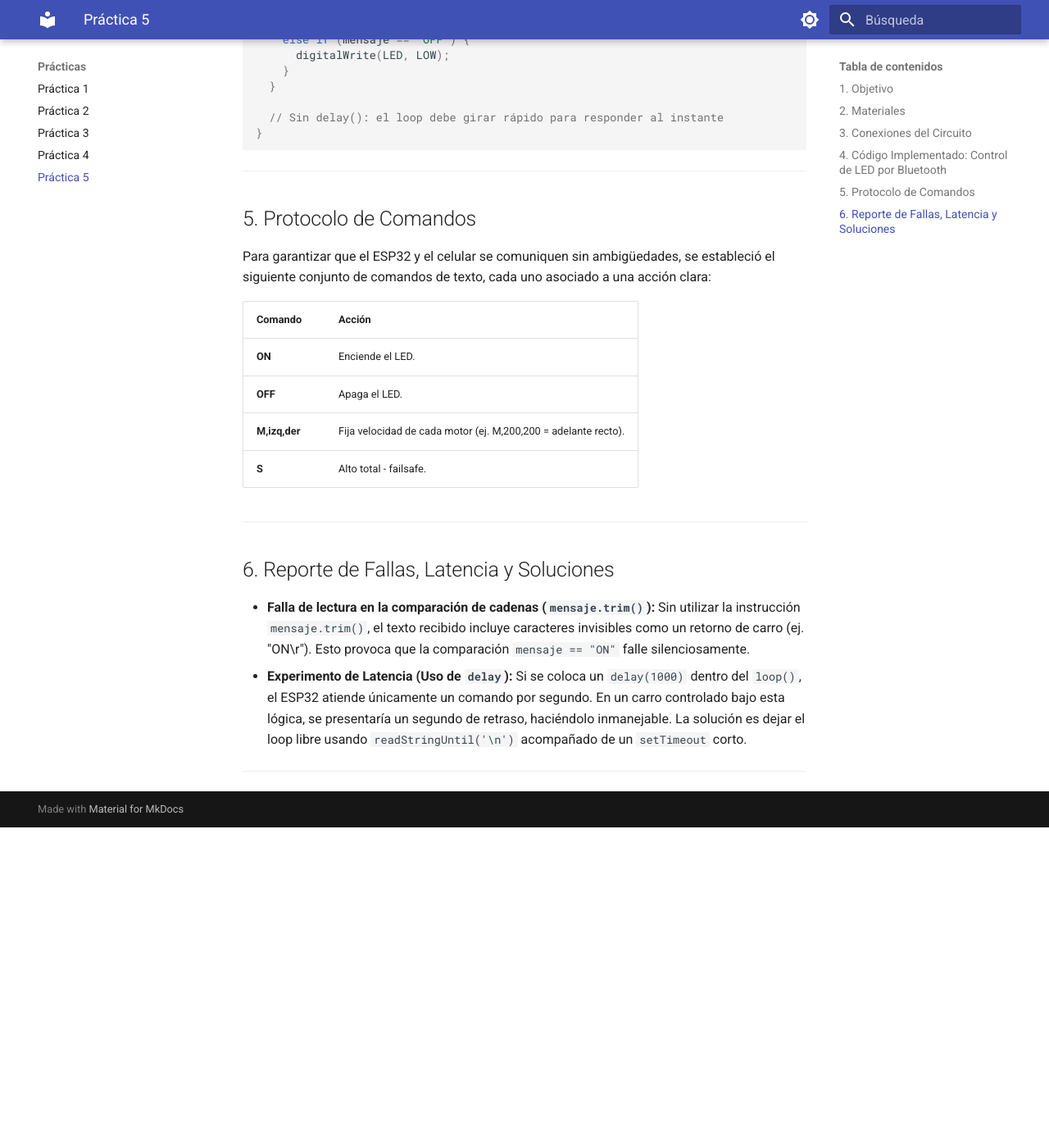
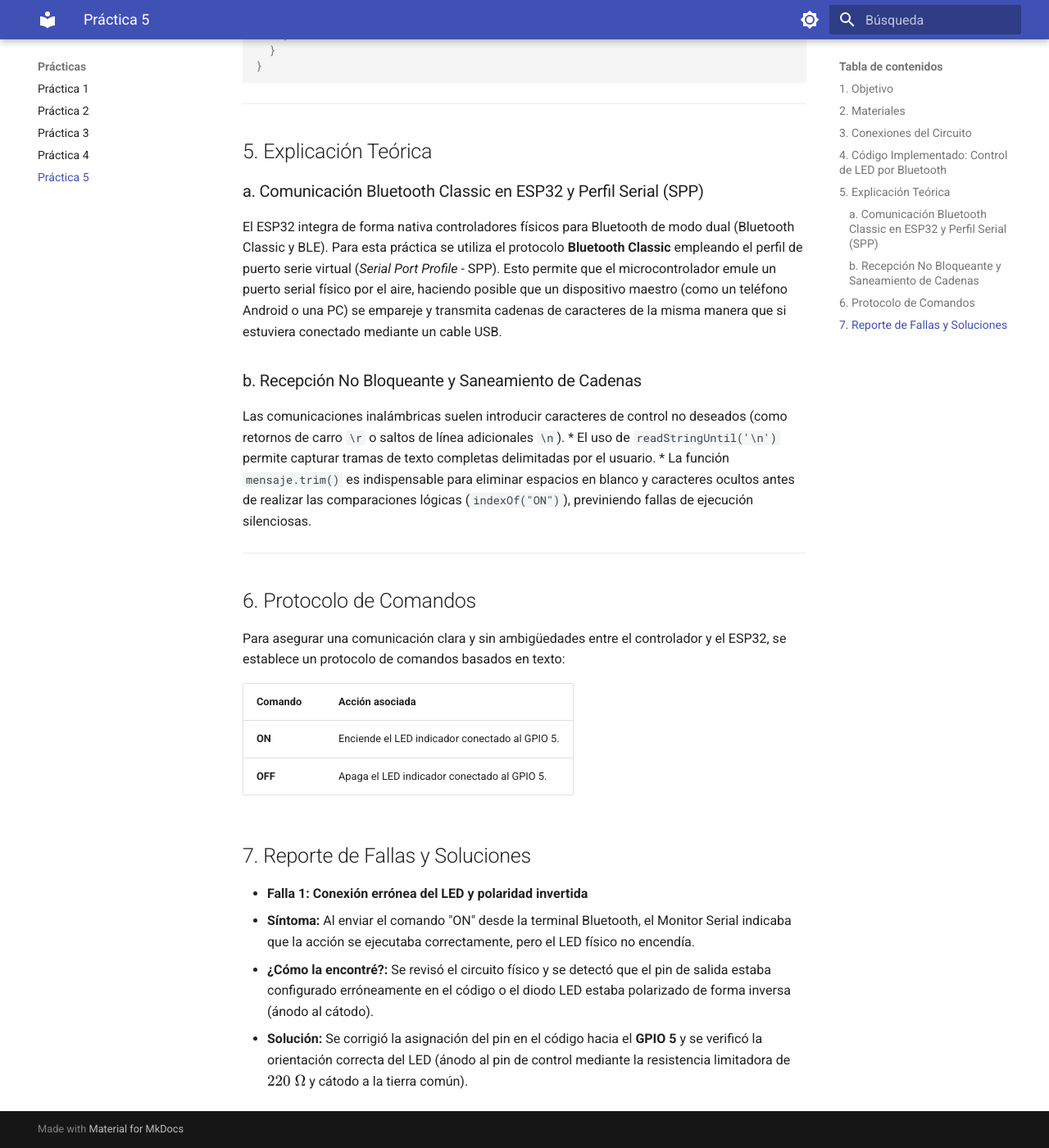
Before and after one commit to EmmanuelJustoFlores/Ibero-Portafolio, an MkDocs documentation site: the page built from docs/Practicas/Practica5.md, in a window 1280 px wide and 1400 px high, scrolled down 2067 px. Shown: the whole window at 82% size. Built offline with MkDocs 1.6.1 and Material for MkDocs 9.7.7, drawn with Linux system fonts in a browser that asks for light colours; before the commit the page ends 3076 px from its top, so only the background shows below that; some of the changed text lies outside the part shown.

Commit message:
Update Practica5.md

````diff
--- a/docs/Practicas/Practica5.md
+++ b/docs/Practicas/Practica5.md
@@ -5,7 +5,7 @@
 **Fecha:** 03/10/2026
 
 ## 1. Objetivo
-Establecer un enlace de comunicación serial inalámbrica mediante Bluetooth Classic utilizando el ESP32 para recibir comandos desde un celular o PC, controlar un LED y visualizar los datos en el Monitor Serial. Adicionalmente, documentar el protocolo de comandos y evaluar la latencia del sistema probando el impacto del uso de la función `delay()`.
+Establecer un enlace de comunicación serial inalámbrica mediante Bluetooth Classic utilizando la placa ESP32 para recibir comandos enviados desde un dispositivo móvil o PC, controlar el estado de un LED de forma inalámbrica y visualizar los datos de depuración en el Monitor Serial. Adicionalmente, documentar el protocolo de comandos, evaluar la latencia del sistema y documentar las fallas presentadas durante el armado y conexión del circuito.
 
 ## 2. Materiales
 
@@ -13,85 +13,88 @@
 | :---: | :--- | :--- |
 | **1** | ESP32 DevKit V1 | Placa de desarrollo / Microcontrolador principal (clásico, no S3/C3). |
 | **1** | LED | Diodo emisor de luz para indicador visual. |
-| **1** | Resistor 220 Ω | Resistencia limitadora de corriente para el LED. |
-| **1** | Cable USB | Cable de datos para programar el ESP32. |
+| **1** | Resistor $220\ \Omega$ | Resistencia limitadora de corriente para el LED. |
+| **1** | Cable USB | Cable de datos para programar y alimentar el ESP32. |
 | **1** | Celular Android (o PC) | Dispositivo con Bluetooth y la aplicación "Serial Bluetooth Terminal". |
-| **–** | Protoboard y Jumpers | Cables e interconexiones físicas para el armado. |
+| **–** | Protoboard y Jumpers | Cables e interconexiones físicas para el armado del circuito. |
 
 ---
 
 ## 3. Conexiones del Circuito
-* **Ánodo del LED (pata larga):** Conectado al pin **GPIO 23** del ESP32.
-* **Cátodo del LED (pata corta):** Conectado a la resistencia de 220 Ω, y el otro extremo de la resistencia a la masa común (GND).
+* **Ánodo del LED (pata larga):** Conectado al pin **GPIO 5** del ESP32.
+* **Cátodo del LED (pata corta):** Conectado a un extremo de la resistencia de $220\ \Omega$, y el otro extremo de la resistencia conectado a la masa común (**GND**).
 
 ---
 
 ## 4. Código Implementado: Control de LED por Bluetooth
-El siguiente código permite emparejar el ESP32 con el celular y controlar el encendido/apagado del LED enviando texto. Es crucial configurar la app de terminal para que agregue un salto de línea (`Newline = LF`) al final de cada envío.
+
+El código siguiente inicializa el módulo Bluetooth del ESP32 bajo el nombre `ESP32_Emmanuel` y procesa comandos de texto mediante una lectura serial optimizada para evitar bloqueos en el bucle principal (`loop`).
 
 ```cpp
 #include "BluetoothSerial.h"
 
-// Crea el objeto para la comunicación Bluetooth
 BluetoothSerial SerialBT;
-
-// Pin donde está conectado el LED
-#define LED 23
+const int ledPin = 5;
+String mensaje = "";
 
 void setup() {
-  // Inicializa el monitor serial tradicional
   Serial.begin(115200);
 
-  // Nombre con el que aparecerá el dispositivo Bluetooth
-  SerialBT.begin("ESP32");
+  SerialBT.begin("ESP32_Emmanuel");
+  Serial.println("El dispositivo Bluetooth ha iniciado, listo para emparejar.");
 
-  // Timeout corto para que readStringUntil no bloquee el loop
-  SerialBT.setTimeout(20);
-
-  // Configura el pin del LED como salida
-  pinMode(LED, OUTPUT);
+  pinMode(ledPin, OUTPUT);
+  digitalWrite(ledPin, LOW);
 }
 
 void loop() {
-  // Revisa si hay datos entrantes por Bluetooth
   if (SerialBT.available()) {
-    // Lee hasta el salto de línea (\n)
-    String mensaje = SerialBT.readStringUntil('\n');
+    mensaje = SerialBT.readStringUntil('\n');
 
-    // Quita espacios y retornos de carro (\r). ¡Sin esto la comparación falla!
+    // Limpia la cadena de texto de saltos de línea y espacios extra
     mensaje.trim();
 
-    Serial.println("Recibido: " + mensaje);
+    // Muestra el comando en el Monitor Serial para depuración
+    Serial.print("Comando recibido: ");
+    Serial.println(mensaje);
 
-    // Compara el mensaje recibido para ejecutar una acción
-    if (mensaje == "ON") {
-      digitalWrite(LED, HIGH);
+    if (mensaje.indexOf("ON") != -1) {
+      digitalWrite(ledPin, HIGH);
+      SerialBT.println("Accion: LED Encendido");
     }
-    else if (mensaje == "OFF") {
-      digitalWrite(LED, LOW);
+    else if (mensaje.indexOf("OFF") != -1) {
+      digitalWrite(ledPin, LOW);
+      SerialBT.println("Accion: LED Apagado");
     }
   }
-
-  // Sin delay(): el loop debe girar rápido para responder al instante
 }
 ```
 
 ---
 
-## 5. Protocolo de Comandos
-Para garantizar que el ESP32 y el celular se comuniquen sin ambigüedades, se estableció el siguiente conjunto de comandos de texto, cada uno asociado a una acción clara:
+## 5. Explicación Teórica
 
-| Comando | Acción |
-| :--- | :--- |
-| **ON** | Enciende el LED. |
-| **OFF** | Apaga el LED. |
-| **M,izq,der** | Fija velocidad de cada motor (ej. M,200,200 = adelante recto). |
-| **S** | Alto total - failsafe. |
+### a. Comunicación Bluetooth Classic en ESP32 y Perfil Serial (SPP)
+El ESP32 integra de forma nativa controladores físicos para Bluetooth de modo dual (Bluetooth Classic y BLE). Para esta práctica se utiliza el protocolo **Bluetooth Classic** empleando el perfil de puerto serie virtual (*Serial Port Profile* - SPP). Esto permite que el microcontrolador emule un puerto serial físico por el aire, haciendo posible que un dispositivo maestro (como un teléfono Android o una PC) se empareje y transmita cadenas de caracteres de la misma manera que si estuviera conectado mediante un cable USB.
+
+### b. Recepción No Bloqueante y Saneamiento de Cadenas
+Las comunicaciones inalámbricas suelen introducir caracteres de control no deseados (como retornos de carro `\r` o saltos de línea adicionales `\n`).
+* El uso de `readStringUntil('\n')` permite capturar tramas de texto completas delimitadas por el usuario.
+* La función `mensaje.trim()` es indispensable para eliminar espacios en blanco y caracteres ocultos antes de realizar las comparaciones lógicas (`indexOf("ON")`), previniendo fallas de ejecución silenciosas.
 
 ---
 
-## 6. Reporte de Fallas, Latencia y Soluciones
-* **Falla de lectura en la comparación de cadenas (`mensaje.trim()`):** Sin utilizar la instrucción `mensaje.trim()`, el texto recibido incluye caracteres invisibles como un retorno de carro (ej. "ON\r"). Esto provoca que la comparación `mensaje == "ON"` falle silenciosamente.
-* **Experimento de Latencia (Uso de `delay`):** Si se coloca un `delay(1000)` dentro del `loop()`, el ESP32 atiende únicamente un comando por segundo. En un carro controlado bajo esta lógica, se presentaría un segundo de retraso, haciéndolo inmanejable. La solución es dejar el loop libre usando `readStringUntil('\n')` acompañado de un `setTimeout` corto.
+## 6. Protocolo de Comandos
+Para asegurar una comunicación clara y sin ambigüedades entre el controlador y el ESP32, se establece un protocolo de comandos basados en texto:
 
-***
+| Comando | Acción asociada |
+| :--- | :--- |
+| **ON** | Enciende el LED indicador conectado al GPIO 5. |
+| **OFF** | Apaga el LED indicador conectado al GPIO 5. |
+
+## 7. Reporte de Fallas y Soluciones
+
+* **Falla 1: Conexión errónea del LED y polaridad invertida**
+  * **Síntoma:** Al enviar el comando "ON" desde la terminal Bluetooth, el Monitor Serial indicaba que la acción se ejecutaba correctamente, pero el LED físico no encendía.
+  * **¿Cómo la encontré?:** Se revisó el circuito físico y se detectó que el pin de salida estaba configurado erróneamente en el código o el diodo LED estaba polarizado de forma inversa (ánodo al cátodo).
+  * **Solución:** Se corrigió la asignación del pin en el código hacia el **GPIO 5** y se verificó la orientación correcta del LED (ánodo al pin de control mediante la resistencia limitadora de $220\ \Omega$ y cátodo a la tierra común).
````
